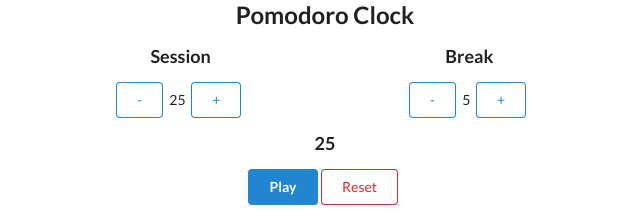
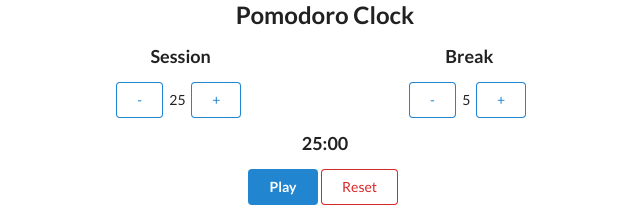
Before and after one commit to bradrar/pomodoro-clock-v2, a React (Create React App) app: page / in a window 1280 px wide. Shown: the top 222 px of the page, without its empty margins (315-955 px from the left). Built offline with nearby package versions, Linux system fonts and the light colour scheme.

Commit message:
add countdown effect

```diff
--- a/src/components/App.js
+++ b/src/components/App.js
@@ -4,30 +4,35 @@ import Timer from "./Timer";
 import "./App.css";
 
 const App = () => {
-  const [sessionLength, setSessionLength] = useState(25);
-  const [breakLength, setBreakLength] = useState(5);
+  const [sessionLength, setSessionLength] = useState(25 * 60);
+  const [breakLength, setBreakLength] = useState(5 * 60);
+  const [sessionStart, setSessionStart] = useState(false);
 
   const handleAddSession = () => {
-    if (sessionLength < 25) {
-      setSessionLength(sessionLength + 1);
+    if (!sessionStart) {
+      if (sessionLength < 25 * 60) {
+        setSessionLength(sessionLength + 60);
+      }
     }
   };
 
   const handleMinusSession = () => {
-    if (sessionLength > 1) {
-      setSessionLength(sessionLength - 1);
+    if (!sessionStart) {
+      if (sessionLength > 1 * 60) {
+        setSessionLength(sessionLength - 60);
+      }
     }
   };
 
   const handleAddBreak = () => {
-    if (breakLength < 5) {
-      setBreakLength(breakLength + 1);
+    if (breakLength < 5 * 60) {
+      setBreakLength(breakLength + 60);
     }
   };
 
   const handleMinusBreak = () => {
-    if (breakLength > 1) {
-      setBreakLength(breakLength - 1);
+    if (breakLength > 1 * 60) {
+      setBreakLength(breakLength - 60);
     }
   };
 
@@ -55,30 +60,15 @@ const App = () => {
       </div>
 
       <div className="ui centered grid">
-        <Timer sessionLength={sessionLength} breakLength={breakLength} />
+        <Timer
+          sessionLength={sessionLength}
+          breakLength={breakLength}
+          setSessionLength={setSessionLength}
+          setSessionStart={setSessionStart}
+        />
       </div>
     </div>
   );
 };
 
-const convert = time => {
-  const sec_convert = time * 60;
-  var sec_num = parseInt(sec_convert, 10); // don't forget the second param
-  var hours = Math.floor(sec_num / 3600);
-  var minutes = Math.floor((sec_num - hours * 3600) / 60);
-  var seconds = sec_num - hours * 3600 - minutes * 60;
-
-  if (hours < 10) {
-    hours = "0" + hours;
-  }
-  if (minutes < 10) {
-    minutes = "0" + minutes;
-  }
-  if (seconds < 10) {
-    seconds = "0" + seconds;
-  }
-
-  console.log(`${minutes}:${seconds}`);
-};
-
 export default App;
--- a/src/components/Button.js
+++ b/src/components/Button.js
@@ -9,7 +9,7 @@ const Button = ({ handleAddClick, handleMinusClick, sessionOrBreakLength }) => {
       </button>
       <p style={{ display: "inline", marginRight: "3px" }}>
         {" "}
-        {sessionOrBreakLength}{" "}
+        {Math.ceil(sessionOrBreakLength / 60)}{" "}
       </p>
       <button className="ui primary basic button" onClick={handleAddClick}>
         {" "}
--- a/src/components/Timer.js
+++ b/src/components/Timer.js
@@ -1,22 +1,53 @@
 import React, { useState, useEffect } from "react";
 
-const Timer = ({ sessionLength, breakLength }) => {
+const Timer = ({
+  sessionLength,
+  setSessionLength,
+  breakLength,
+  setSessionStart
+}) => {
   const [paused, setPaused] = useState(true);
   const [breakTime, setBreakTime] = useState(false);
+  const [seconds, setSeconds] = useState(sessionLength * 60);
 
   const handlePlay = () => {
     setPaused(false);
+    setSessionStart(true);
   };
 
   const handlePause = () => {
     setPaused(true);
+    setSessionStart(false);
   };
+
+  const handleReset = () => {
+    setPaused(true);
+    setSessionLength(25);
+  };
+
+  useEffect(() => {
+    if (!sessionLength) return;
+
+    const int = setInterval(() => {
+      if (!paused) {
+        setSessionLength(s => s - 1);
+      }
+    }, 1000);
+    return () => {
+      clearInterval(int);
+    };
+  }, [sessionLength, setSessionLength, paused]);
 
   const playButton = paused ? "Play" : "Pause";
 
   return (
     <div>
-      <h3> {sessionLength} </h3>
+      <h3>
+        {`${Math.floor(sessionLength / 60)}:${(
+          "00" +
+          (sessionLength % 60)
+        ).slice(-2)}`}
+      </h3>
       <button
         onClick={paused ? handlePlay : handlePause}
         className="ui primary button"
@@ -24,9 +55,32 @@ const Timer = ({ sessionLength, breakLength }) => {
         {" "}
         {playButton}{" "}
       </button>
-      <button className="ui red basic button"> Reset </button>
+      <button onClick={handleReset} className="ui red basic button">
+        {" "}
+        Reset{" "}
+      </button>
     </div>
   );
 };
 
+const convert = time => {
+  const sec_convert = time * 60;
+  var sec_num = parseInt(sec_convert, 10); // don't forget the second param
+  var hours = Math.floor(sec_num / 3600);
+  var minutes = Math.floor((sec_num - hours * 3600) / 60);
+  var seconds = sec_num - hours * 3600 - minutes * 60;
+
+  if (hours < 10) {
+    hours = "0" + hours;
+  }
+  if (minutes < 10) {
+    minutes = "0" + minutes;
+  }
+  if (seconds < 10) {
+    seconds = "0" + seconds;
+  }
+
+  return `${minutes}:${seconds}`;
+};
+
 export default Timer;
```
